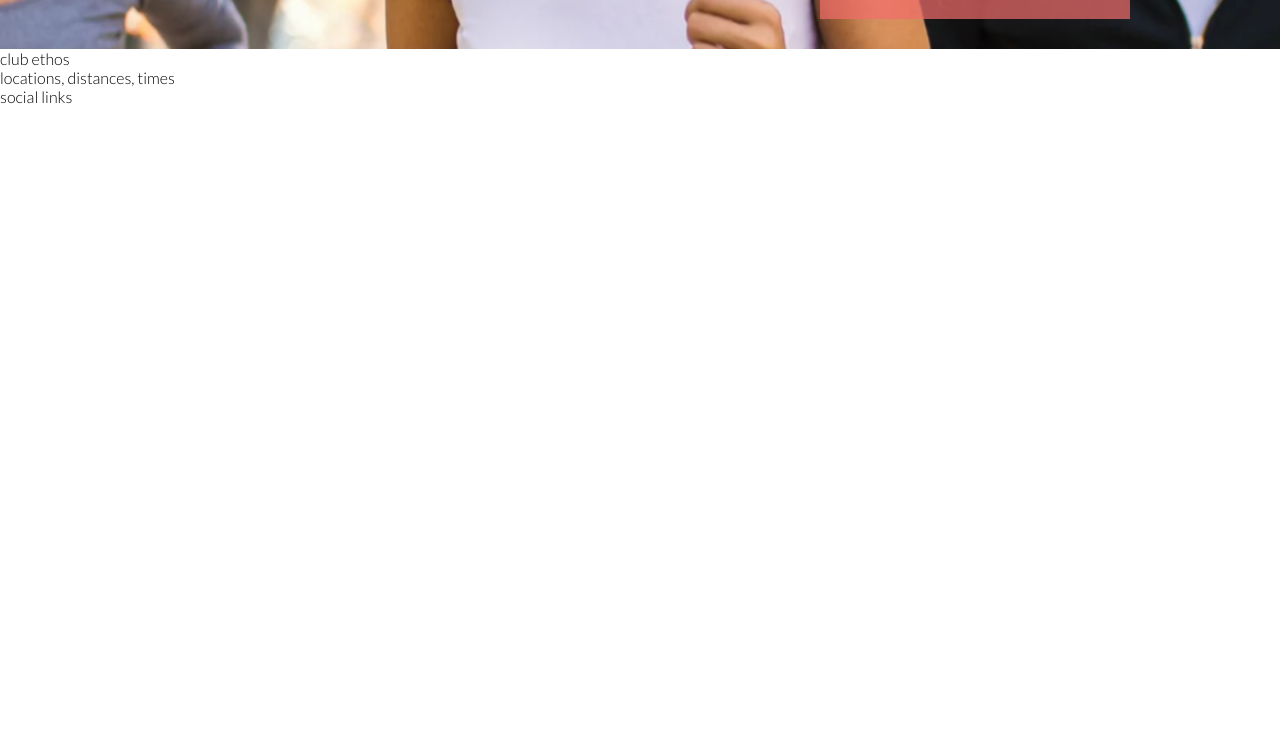
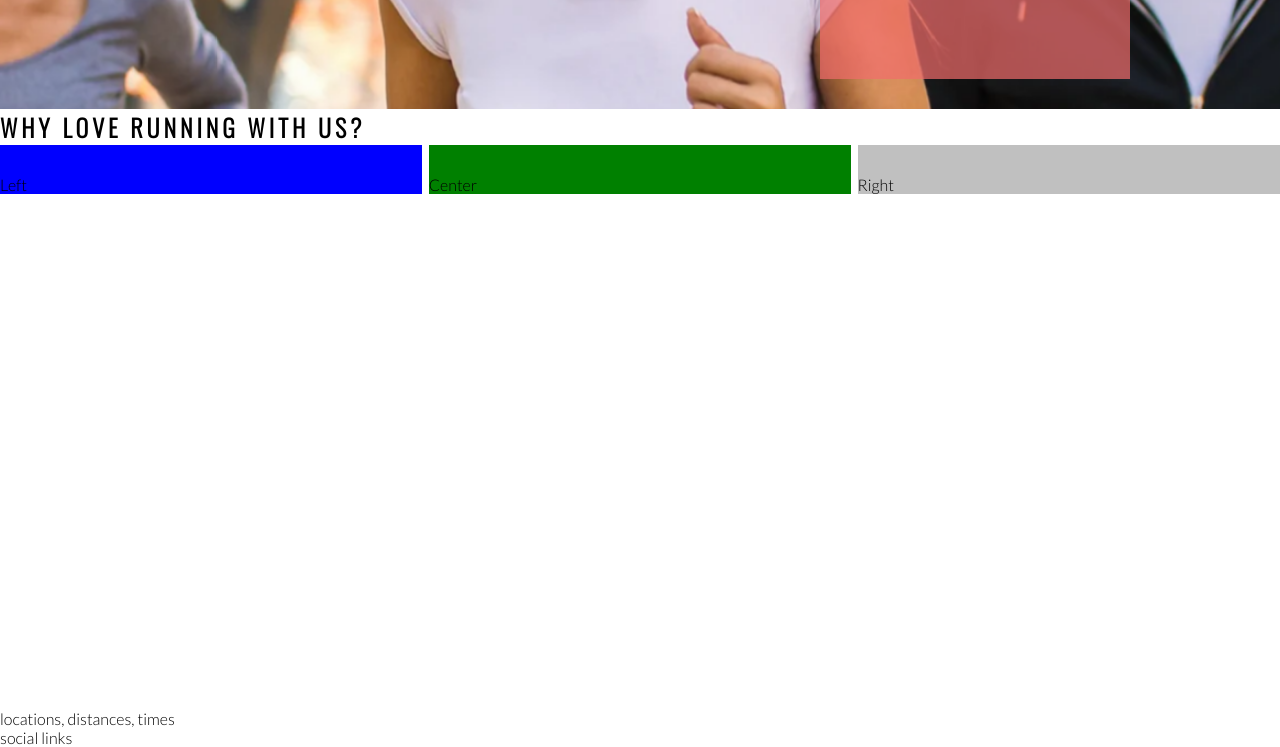
Before and after one commit to shadeofpurple79/love-running, a plain HTML site: page index.html in a window 1280 px wide. Shown: the part 626-1373 px from the top of the page. Before the commit the page ends 800 px from the top, so only its background shows below. Drawn offline with nearby package versions, Linux system fonts and the light colour scheme.

Commit message:
Add club ethos structure

```diff
--- a/assets/css/style.css
+++ b/assets/css/style.css
@@ -20,6 +20,7 @@ h1, h2 {
 #logo {
     float: left;
     font-size: 280%;
+    margin: 30px;
 }
 
 #menu {
@@ -100,3 +101,30 @@ h1, h2 {
 
     position: absolute;
 }
+
+#club-ethos {
+    height: 600px;
+}
+
+
+#left-about {
+    padding-top: 30px;
+    width: 33%;
+    float: left;
+    background-color: blue;
+}
+
+#right-about {
+    float: right;
+    padding-top: 30px;
+    width: 33%;
+    background-color: silver;
+}
+
+#center-about {
+    padding-top: 30px;
+    width: 33%;
+    margin: 0 auto;
+    background-color: green;
+
+}
--- a/index.html
+++ b/index.html
@@ -18,9 +18,11 @@
         </a>
         <nav>
             <ul id="menu">
+                <li><a href="#">Sign up</a></li>
+                <li><a href="#">Gallery</a></li>
                 <li><a href="index.html" class="active">Home</a></li>
-                <li><a href="#">Gallery</a></li>
-                <li><a href="#">Sign up</a></li>
+
+
             </ul>
         </nav>
     </header>
@@ -31,7 +33,15 @@
             <h3>Dublin, Docklands & Phoenix Park</h3>
         </div>
     </section>
-    <section>club ethos</section>
+
+    <section id="club-ethos">
+        <h1>Why love running with us?</h1>
+        <div id="left-about">Left</div>
+        <div id="right-about">Right</div>
+        <div id="center-about">Center</div>
+
+    </section>
+
     <section>locations, distances, times</section>
     <footer>social links</footer>
 
```
